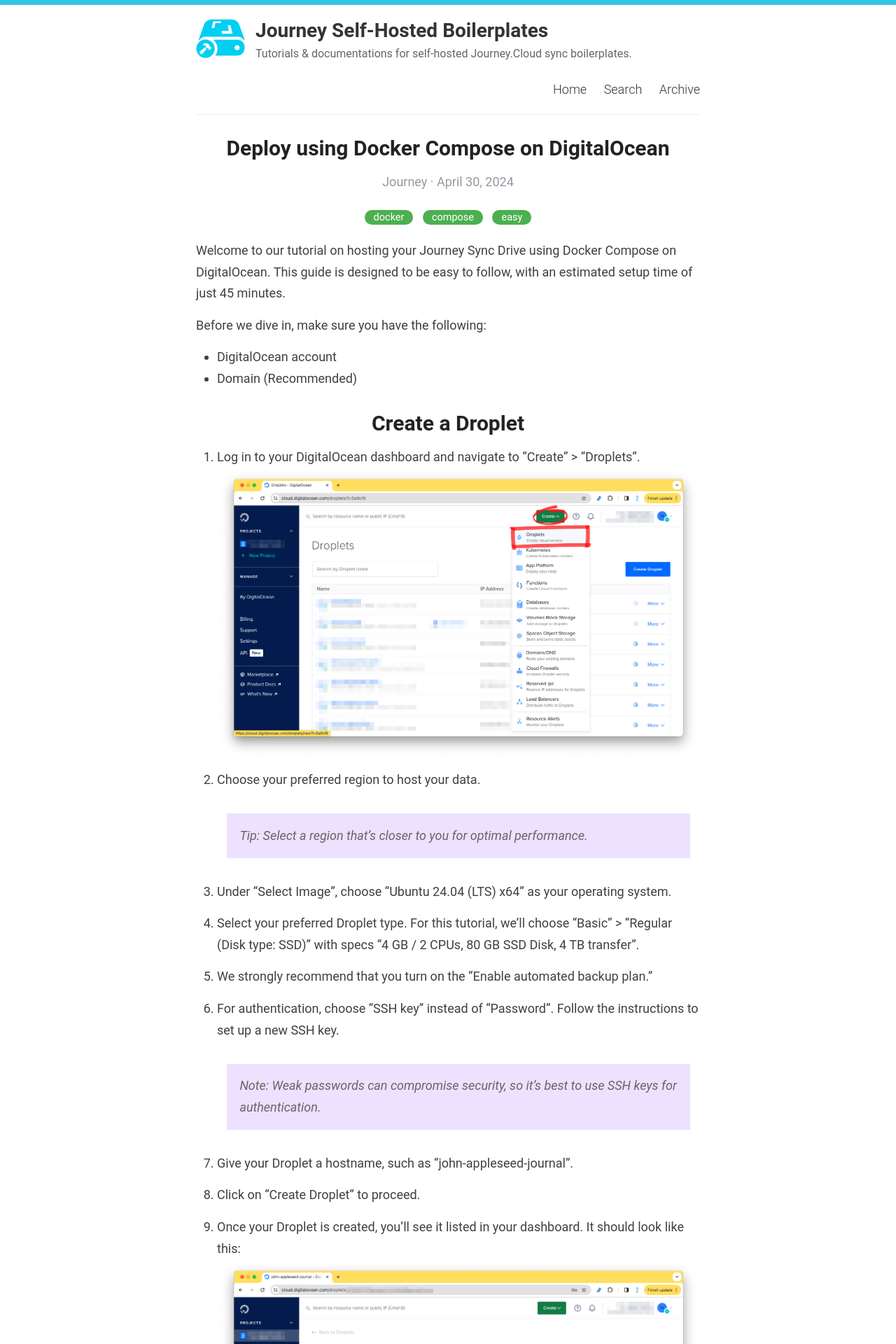
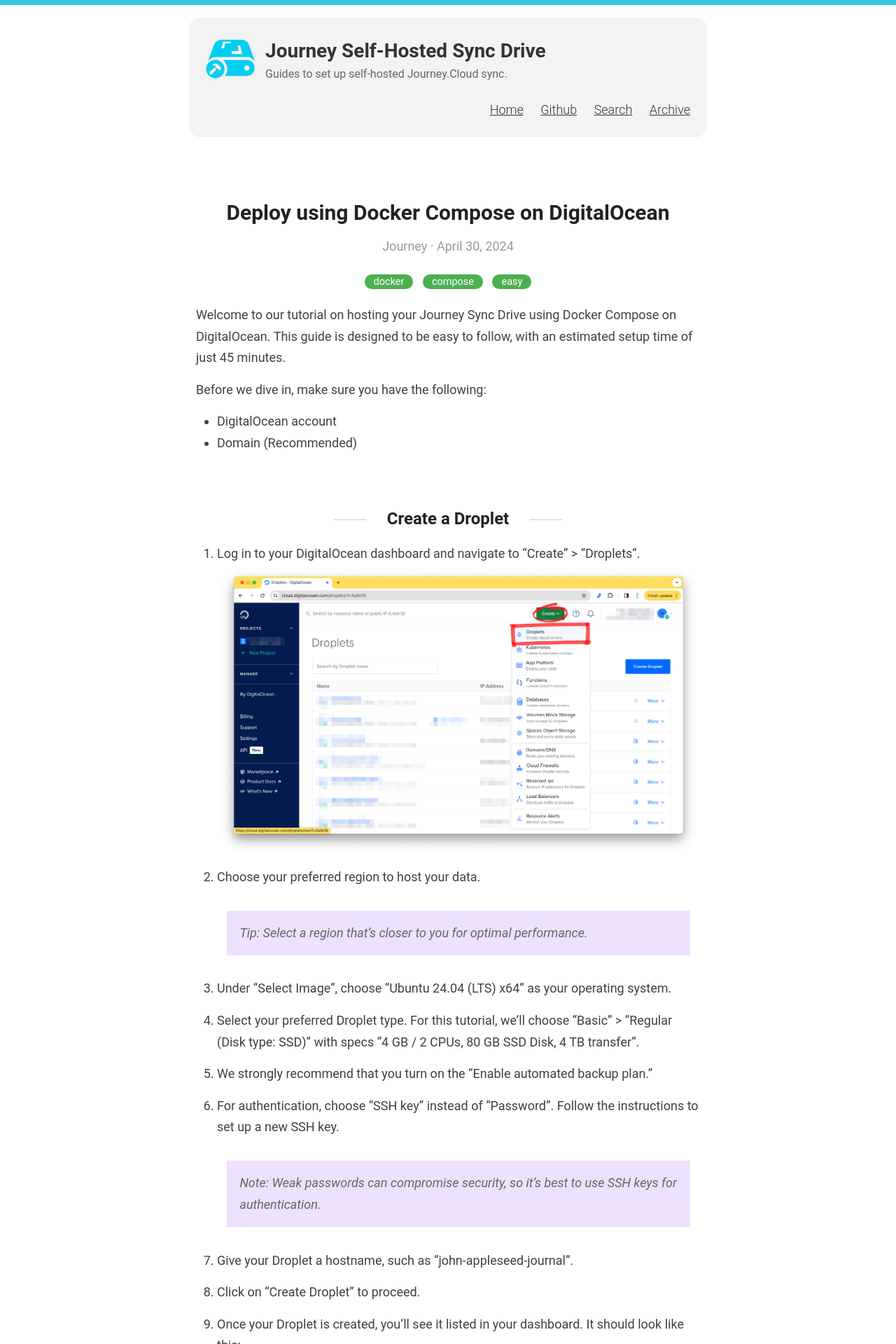
Before and after one commit to Journey-Cloud/self-hosted-boilerplate, a Jekyll site: the page built from site/_posts/2024-04-30-docker-compose-digitalocean.markdown, in a window 1280 px wide. Shown: the top 1920 px of the page at 70% size. Built offline with Jekyll 4.4.1, drawn with Linux system fonts in a browser that asks for light colours; some web fonts are replaced; some of the changed text lies outside the part shown.

````diff
--- a/site/_config.yml
+++ b/site/_config.yml
@@ -3,13 +3,13 @@
 #
 
 # Name of your site (displayed in the header)
-name: Journey Self-Hosted Boilerplates
+name: Journey Self-Hosted Sync Drive
 
 # Name of the author
 author: Journey
 
 # Short bio or description (displayed in the header)
-description: Tutorials & documentations for self-hosted Journey.Cloud sync boilerplates.
+description: Guides to set up self-hosted Journey.Cloud sync.
 
 # URL of your avatar or profile pic (you could use your GitHub profile pic)
 avatar: /images/drive2.svg
@@ -24,7 +24,7 @@ footer-links:
   email:
   facebook:
   flickr:
-  github: Journey-Cloud/self-hosted-boilerplate
+  github:
   instagram:
   linkedin:
   pinterest:
--- a/site/_layouts/default.html
+++ b/site/_layouts/default.html
@@ -19,7 +19,7 @@
     <div id="bar"></div>
     <div class="wrapper-container">
       <div class="wrapper-masthead">
-        <div class="container">
+        <div class="container site-container">
           <header class="masthead clearfix">
             <a href="{{ site.baseurl }}/" class="site-avatar"><img src="{{ site.baseurl }}{{ site.avatar }}" alt="{{ site.title }}" /></a>
 
@@ -30,6 +30,7 @@
 
             <nav>
               <a href="{{ site.baseurl }}/">Home</a>
+              <a href="https://github.com/Journey-Cloud/self-hosted-boilerplate">Github</a>
               <a href="{{ site.baseurl }}/search">Search</a>
               <a href="{{ site.baseurl }}/archive">Archive</a>
             </nav>
--- a/site/_layouts/post.html
+++ b/site/_layouts/post.html
@@ -27,13 +27,13 @@ layout: default
     {{ content }}
   </div>
 
-  <div>
+  <!-- <div>
     <p><span class="share-box">Share:</span> <a href="http://twitter.com/share?text={{ page.title }}&url={{site.url}}{{page.url}}" target="_blank">Twitter</a>, <a href="https://www.facebook.com/sharer.php?u={{site.url}}{{page.url}}" target="_blank">Facebook</a></p>
-  </div>
+  </div> -->
 
-  <!--<div class="date">
+  <!-- <div class="date">
     Written on {{ page.date | date: "%B %e, %Y" }}
-  </div>-->
+  </div> -->
 
   {% include disqus.html %}
 </article>
--- a/site/_posts/2024-04-30-docker-compose-digitalocean.markdown
+++ b/site/_posts/2024-04-30-docker-compose-digitalocean.markdown
@@ -12,7 +12,7 @@ Before we dive in, make sure you have the following:
 * DigitalOcean account
 * Domain (Recommended)
 
-# Create a Droplet
+## Create a Droplet
 1. Log in to your DigitalOcean dashboard and navigate to "Create" > "Droplets".
 ![Image]({{ site.baseurl }}/images/posts/2024-04-30/docker-compose-digitalocean1.png)
 
@@ -35,7 +35,7 @@ Before we dive in, make sure you have the following:
 9. Once your Droplet is created, you'll see it listed in your dashboard. It should look like this:
 ![Image]({{ site.baseurl }}/images/posts/2024-04-30/docker-compose-digitalocean2.png)
 
-# Install Docker
+## Install Docker
 1. Click on the "Launch Console" button located at the top right corner of the dashboard.
 ![Image]({{ site.baseurl }}/images/posts/2024-04-30/docker-compose-digitalocean3.png)
 
@@ -161,7 +161,7 @@ root-journey-sync-self-hosted-service-1   journeycloud/journey-sync-self-hosted
 root-journey-typesense-service-1          typesense/typesense:26.0                "/opt/typesense-serv…"   journey-typesense-service          46 seconds ago   Up 44 seconds   8108/tcp
 ```
 
-# Install Nginx & Certbot
+## Install Nginx & Certbot
 
 1. Install Nginx. When prompted, type `Y` and press `ENTER` to continue with the installation.
 ```sh
@@ -337,7 +337,7 @@ docker logs <container ID>
 
 32. Follow the instructions [here](https://help.journey.cloud/en/article/how-to-add-a-self-hosted-journey-cloud-sync-1ty6l1i/) to add a new sync drive.
 
-# Update Journey Docker images
+## Update Journey Docker images
 1. Journey self-hosted is [updated](https://hub.docker.com/r/journeycloud/journey-sync-self-hosted) from time to time. To update, go to the folder where `docker-compose.yml` is located.
 ```sh
 cd ~/compose
@@ -353,8 +353,8 @@ docker images pull
 docker compose up -d
 ```
 
-## Recommended Resources:
-* https://www.digitalocean.com/community/tutorials/how-to-install-nginx-on-ubuntu-20-04
-* https://www.digitalocean.com/community/tutorials/how-to-secure-nginx-with-let-s-encrypt-on-ubuntu-20-04
-* https://www.digitalocean.com/community/tutorials/how-to-install-and-use-docker-on-ubuntu-20-04
-* https://www.digitalocean.com/community/tutorials/how-to-install-and-use-docker-compose-on-ubuntu-20-04
+## Recommended Resources
+* [https://www.digitalocean.com/community/tutorials/how-to-install-nginx-on-ubuntu-20-04](https://www.digitalocean.com/community/tutorials/how-to-install-nginx-on-ubuntu-20-04)
+* [https://www.digitalocean.com/community/tutorials/how-to-secure-nginx-with-let-s-encrypt-on-ubuntu-20-04](https://www.digitalocean.com/community/tutorials/how-to-secure-nginx-with-let-s-encrypt-on-ubuntu-20-04)
+* [https://www.digitalocean.com/community/tutorials/how-to-install-and-use-docker-on-ubuntu-20-04](https://www.digitalocean.com/community/tutorials/how-to-install-and-use-docker-on-ubuntu-20-04)
+* [https://www.digitalocean.com/community/tutorials/how-to-install-and-use-docker-compose-on-ubuntu-20-04](https://www.digitalocean.com/community/tutorials/how-to-install-and-use-docker-compose-on-ubuntu-20-04)
--- a/site/assets/style.scss
+++ b/site/assets/style.scss
@@ -40,7 +40,7 @@ h1, h2, h3, h4, h5, h6 {
   font-weight: bold;
 
   line-height: 1.7;
-  margin: 1em 0 15px;
+  margin: 3em 0 15px;
   padding: 0;
   text-align: center;
 
@@ -176,7 +176,6 @@ span[data-pullquote]:before {
 
 a {
   color: $blue;
-  text-decoration: none;
 	cursor: pointer;
   &:hover, &:active {
     color: $blue;
@@ -263,13 +262,10 @@ p > img {
 //
 
 .wrapper-masthead {
-  margin-bottom: 25px;
+  margin: 25px 0;
 }
 
 .masthead {
-  padding: 20px 0;
-  border-bottom: 1px solid $lightGray;
-
   @include mobile {
     text-align: center;
   }
@@ -313,6 +309,9 @@ p > img {
   font-size: 28px;
   text-align: left;
 
+  a {
+    text-decoration: none;
+  }
   @include mobile {
     text-align: center;
   }
@@ -326,6 +325,12 @@ p > img {
   @include mobile {
     margin: 3px 0;
   }
+}
+
+.site-container {
+  background: #f3f3f3;
+  border-radius: 16px;
+  padding: 24px;
 }
 
 nav {
@@ -683,6 +688,7 @@ Modules - reusable parts of our design
   background-color: #4CAF50;
   border-radius: 50px;
   color: #fff;
+  text-decoration: none;
 }
 
 .pagination a, .pagination span {
@@ -1117,7 +1123,7 @@ Modules - reusable parts of our design
 }
 
 div.highlight {
-  margin-bottom: 1em;
+  margin: 1em 0 2em 0;
   border-radius: 4px;
 }
 
````
Also changed, not shown: other parts of site/_posts/2024-04-30-docker-compose-digitalocean.markdown (+1 -1 lines), README.md, docker-compose/README.md (deleted).
